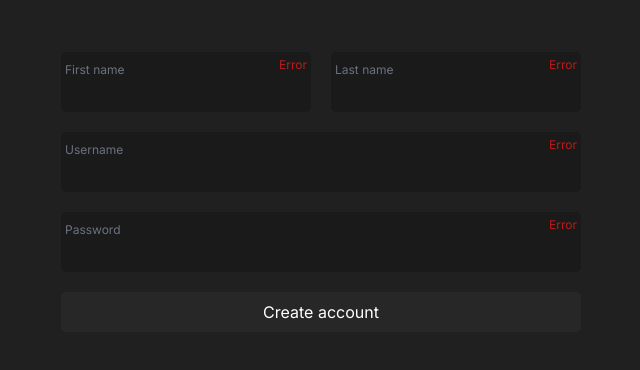
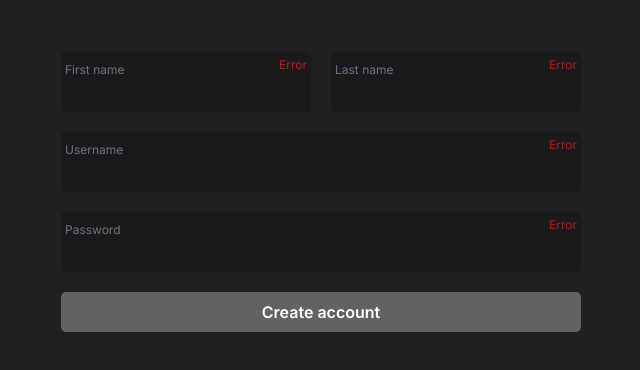
Before and after one commit to witehound/zend, a Next.js app in the folder client/: page /register in a window 1280 px wide. Shown: the part 208-578 px from the top of the page, without its empty margins (319-959 px from the left). Built offline with nearby package versions, Linux system fonts and the light colour scheme.

Commit message:
fixed buttoon hover

```diff
--- a/client/src/app/components/Button.tsx
+++ b/client/src/app/components/Button.tsx
@@ -3,7 +3,7 @@ import { IButton } from "../Interface";
 
 export default function Button({ type, style, text }: IButton) {
   return (
-    <button type={type} className={style}>
+    <button type={type} className={`${style} font-semibold`}>
       {text}
     </button>
   );
--- a/client/src/app/login/page.tsx
+++ b/client/src/app/login/page.tsx
@@ -13,7 +13,7 @@ export default function Login() {
         <InputField type="text" name="password" placeholder="Password" />
         <Button
           type="submit"
-          style="bg-[#272727] flex items-center justify-center h-10 rounded-[5px]"
+          style="bg-[#636262] flex items-center justify-center h-10 rounded-[5px] hover:bg-[#7B7B7B]"
           text="Login"
         />
       </form>
--- a/client/src/app/register/page.tsx
+++ b/client/src/app/register/page.tsx
@@ -18,7 +18,7 @@ export default function Login() {
         <InputField type="text" name="password" placeholder="Password" />
         <Button
           type="submit"
-          style="bg-[#272727] flex items-center justify-center h-10 rounded-[5px]"
+          style="bg-[#636262] flex items-center justify-center h-10 rounded-[5px] hover:bg-[#7B7B7B]"
           text="Create account"
         />
       </form>
```
